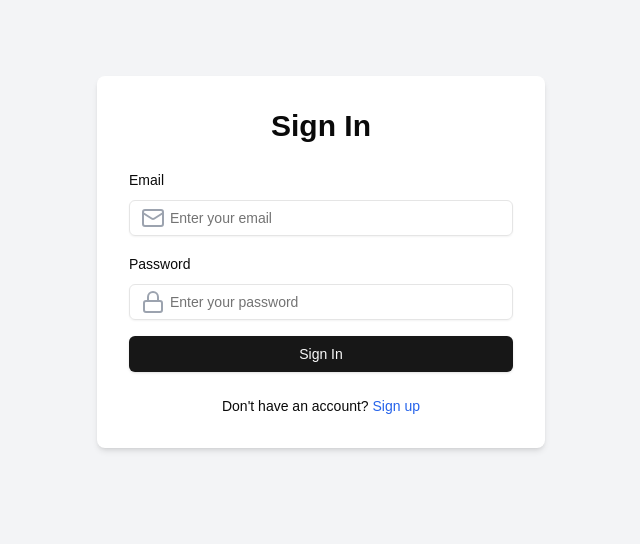
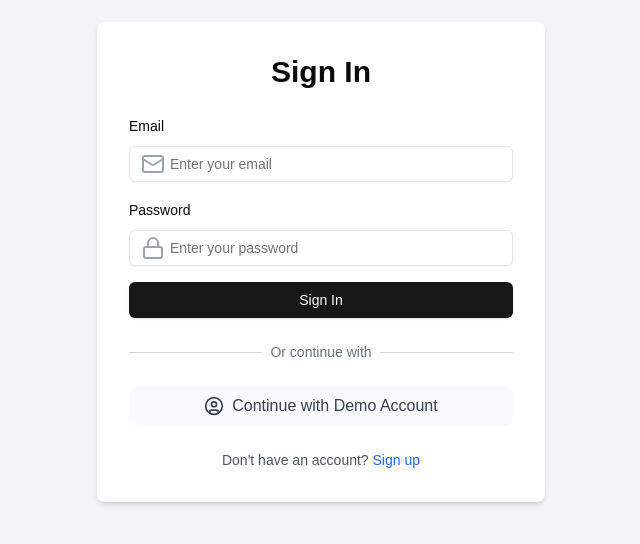
Before and after one commit to ssk-12/chat-with-me, a Next.js app: page /auth/signin in a window 1280 px wide. Shown: the part 138-682 px from the top of the page, without its empty margins (319-959 px from the left). Built offline with nearby package versions, Linux system fonts and the light colour scheme; no server answers.

Commit message:
Add demo login button to sign-in page

```diff
--- a/app/auth/signin/page.tsx
+++ b/app/auth/signin/page.tsx
@@ -6,6 +6,8 @@ import { useAuth } from "@/app/context/AuthContext"
 import { useRouter } from "next/navigation"
 import { useEffect } from "react"
 import LoadingSpinner from "@/app/components/LoadingSpinner"
+import { UserCircleIcon } from "lucide-react"
+import { signIn } from "@/app/actions/auth"
 
 export default function SignInPage() {
   const { user, isLoading } = useAuth()
@@ -16,6 +18,17 @@ export default function SignInPage() {
       router.push("/dashboard")
     }
   }, [user, isLoading, router])
+
+  const handleDemoLogin = async () => {
+    try {
+      const formData = new FormData()
+      formData.append("email", "demo@demo.com")
+      formData.append("password", "demo@demo.com")
+      await signIn(formData)
+    } catch (error) {
+      console.error("Demo login failed:", error)
+    }
+  }
 
   if (isLoading) {
     return <LoadingSpinner />
@@ -30,7 +43,25 @@ export default function SignInPage() {
       <div className="w-full max-w-md p-8 space-y-6 bg-white rounded-lg shadow-md">
         <h1 className="text-3xl font-bold text-center">Sign In</h1>
         <SignInForm />
-        <p className="text-center text-sm">
+
+        <div className="relative">
+          <div className="absolute inset-0 flex items-center">
+            <div className="w-full border-t border-gray-300"></div>
+          </div>
+          <div className="relative flex justify-center text-sm">
+            <span className="px-2 text-gray-500 bg-white">Or continue with</span>
+          </div>
+        </div>
+
+        <button
+          onClick={handleDemoLogin}
+          className="flex items-center justify-center w-full px-4 py-2 space-x-2 text-gray-700 bg-gray-50 rounded-lg hover:bg-gray-100 focus:outline-none focus:ring-2 focus:ring-offset-2 focus:ring-gray-500 transition-colors"
+        >
+          <UserCircleIcon className="w-5 h-5" />
+          <span>Continue with Demo Account</span>
+        </button>
+
+        <p className="text-center text-sm text-gray-600">
           Don't have an account?{" "}
           <Link href="/auth/signup" className="text-blue-600 hover:underline">
             Sign up
```
